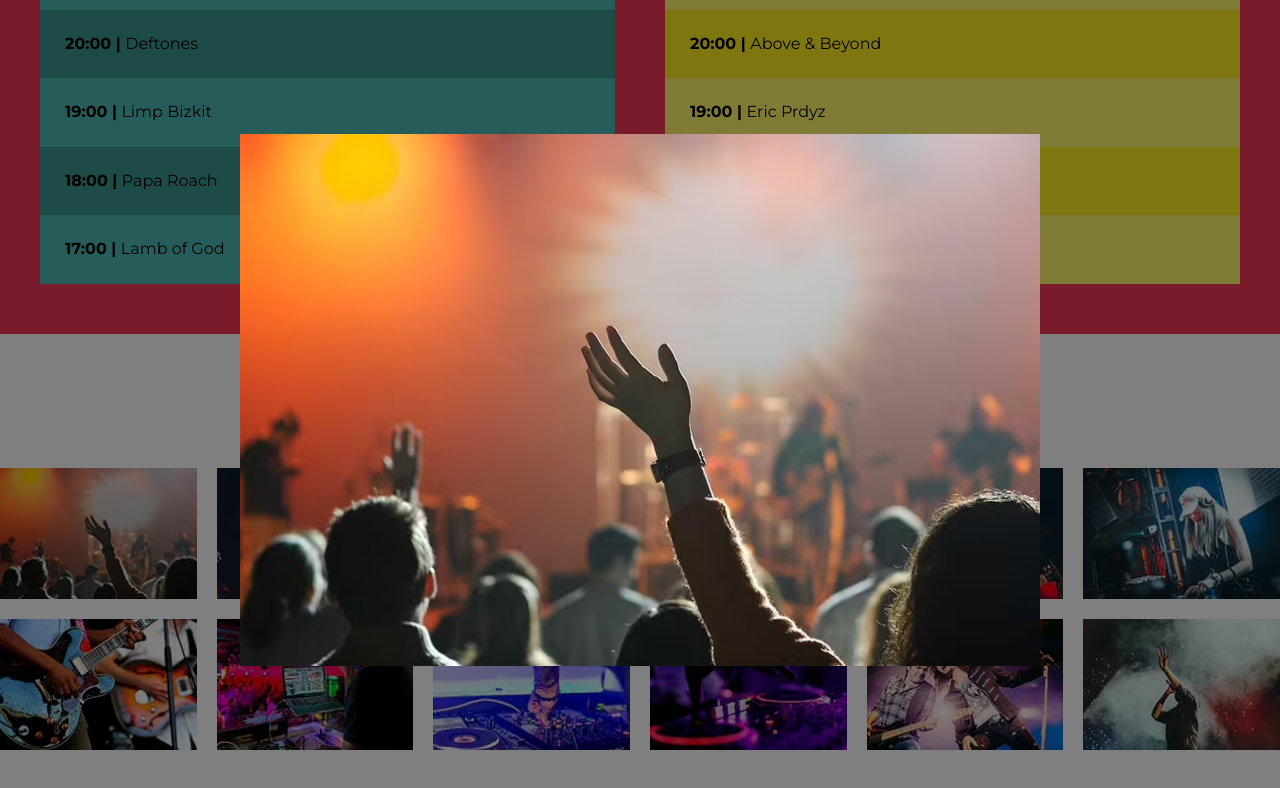
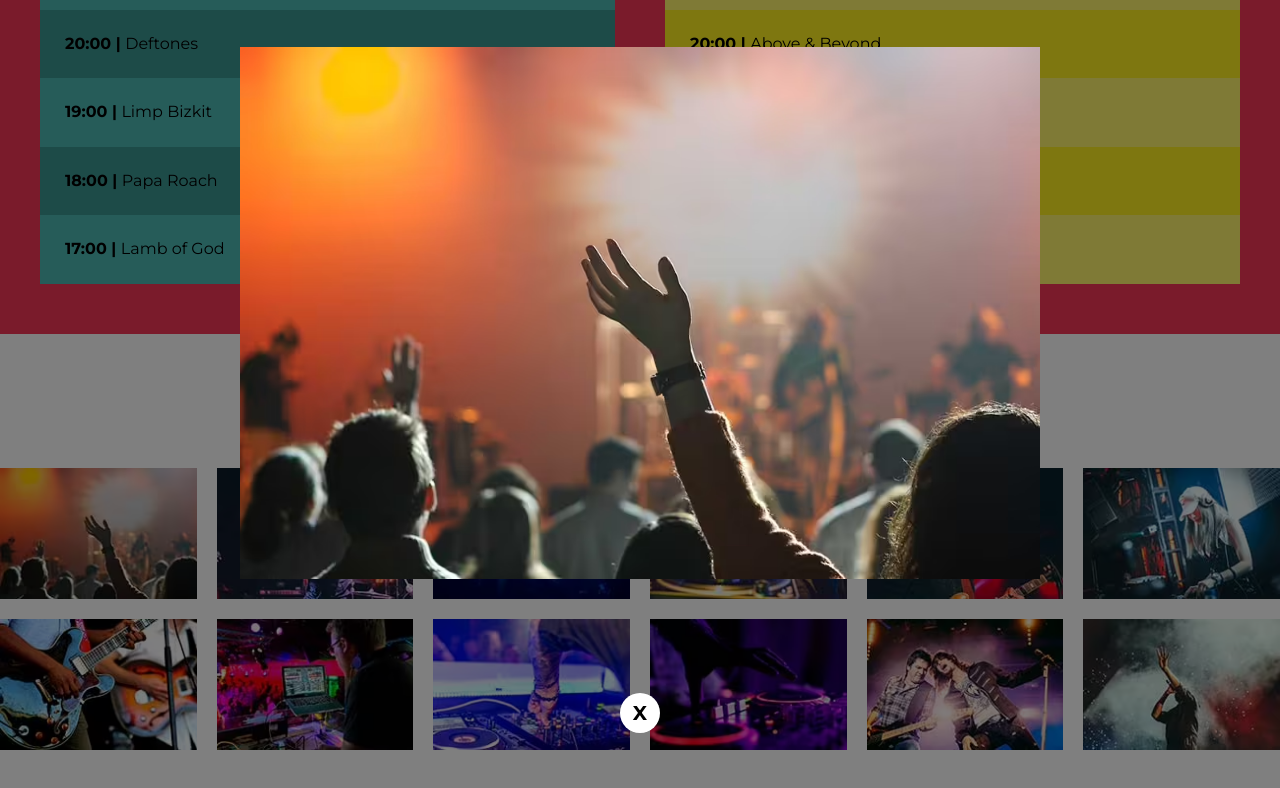
Before and after one commit to bernabep/FestivalMusica_inicio, a website: page index.html in a window 1280 px wide. Both pictures are taken after a click on the element 98 px from the left and 3044 px from the top of the page. Shown: the part 2511-3299 px from the top of the page. Drawn offline with Linux system fonts and the light colour scheme; files that its build step writes are made by us from their sources.

Commit message:
200. Añadir un botón para cerrar la imagen

```diff
--- a/src/js/app.js
+++ b/src/js/app.js
@@ -35,10 +35,33 @@ function mostrarImagen(id) {
             <img loading="lazy" width="400" height="600" src="build/img/grande/${id}.jpg" alt="imagen galeria"/>
         `;
 
+    //Crear el Overlay con la Imagen
     const overlay = document.createElement('DEV');
     overlay.appendChild(imagen);
     overlay.classList.add('overlay');
+    overlay.onclick = function(){
+        const body = document.querySelector('body');
+        body.classList.remove('fijar-body')
+        overlay.remove();
+    }
 
+    //Boton para cerrar el Modal
+    const cerrarModal = document.createElement('P');
+    cerrarModal.textContent= 'X';
+    cerrarModal.classList.add('btn-cerrar');
+    cerrarModal.onclick= function(){
+        const body = document.querySelector('body');
+        body.classList.remove('fijar-body')
+        overlay.remove();
+    }
+
+    overlay.appendChild(cerrarModal)
+
+    //
+
+
+    //Añadirlo al HTML
     const body = document.querySelector('body');
     body.appendChild(overlay);
+    body.classList.add('fijar-body')
 }
--- a/src/scss/base/_globales.scss
+++ b/src/scss/base/_globales.scss
@@ -12,6 +12,9 @@ html {
 body {
   font-family: v.$fuente_principal;
   font-size: 1.6rem;
+  &.fijar-body{
+    overflow: hidden;
+  }
 }
 
 p {
--- a/src/scss/layout/_galeria.scss
+++ b/src/scss/layout/_galeria.scss
@@ -41,3 +41,18 @@
         max-width: 80rem;
     }
 }
+
+.btn-cerrar{
+    width: 4rem;
+    height: 4rem;
+    border-radius: 50%;
+    background-color: v.$blanco;
+    color: v.$negro;
+    display: grid;
+    place-items: center;
+    font-weight: 700;
+
+    &:hover{
+        cursor: pointer;
+    }
+}
```
Also changed, not shown: build/css/app.css, build/js/app.js, 1 other file.
